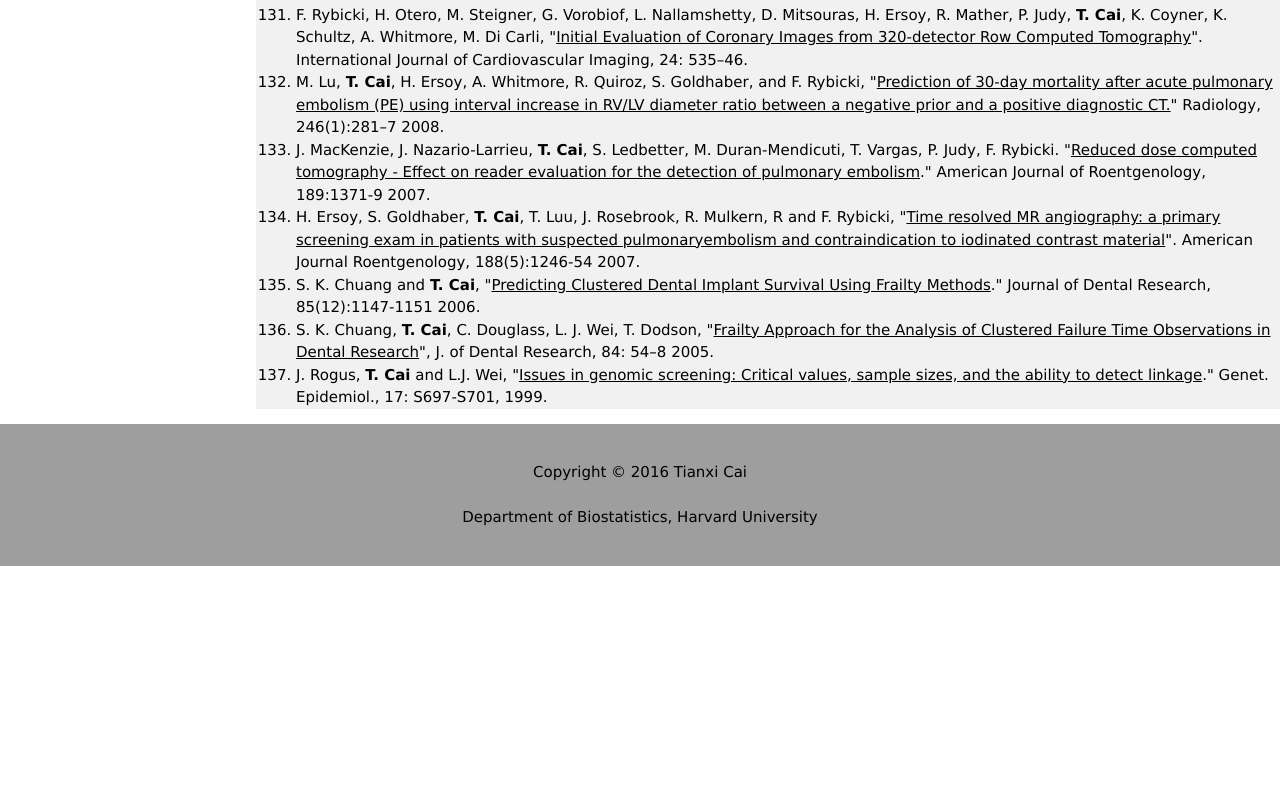
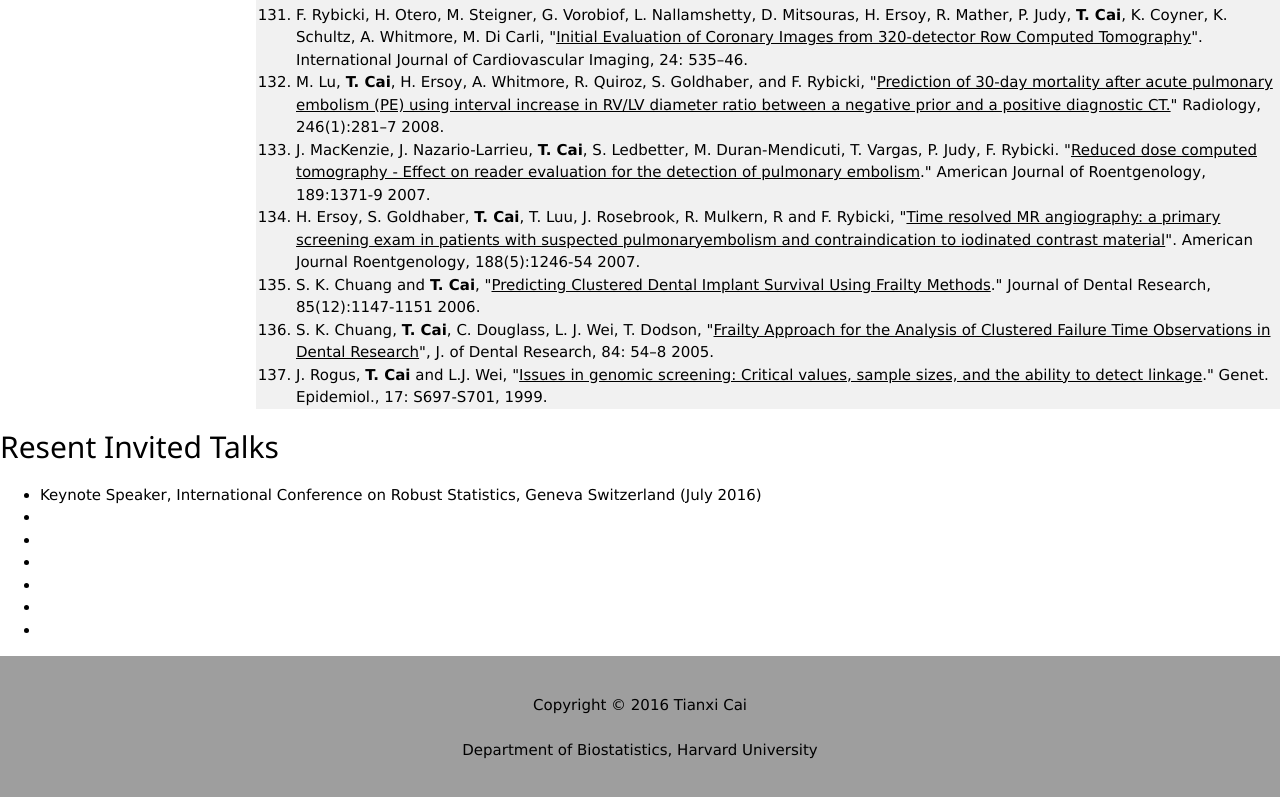
Before and after one commit to Xuanmengcai/Xuanmengcai.github.io, a plain HTML site: page papers.html in a window 1280 px wide. Shown: the part 6976-7773 px from the top of the page. Before the commit the page ends 7542 px from the top, so only its background shows below. Drawn offline with nearby package versions, Linux system fonts and the light colour scheme.

Commit message:
Update papers.html

```diff
--- a/papers.html
+++ b/papers.html
@@ -528,10 +528,21 @@ ability to detect linkage</a>." Genet. Epidemiol., 17: S697-S701, 1999.</li>
 
 
 
-
-
 </ol>
 
+</div>
+
+<div>
+  <h2>Resent Invited Talks</h2>
+  <ul>
+    <li>Keynote Speaker, International Conference on Robust Statistics, Geneva Switzerland (July 2016)</li>
+    <li></li>
+    <li></li>
+    <li></li>
+    <li></li>
+    <li></li>
+    <li></li>
+  </ul>
 </div>
 
 <div class="w3-grey w3-center">
```
